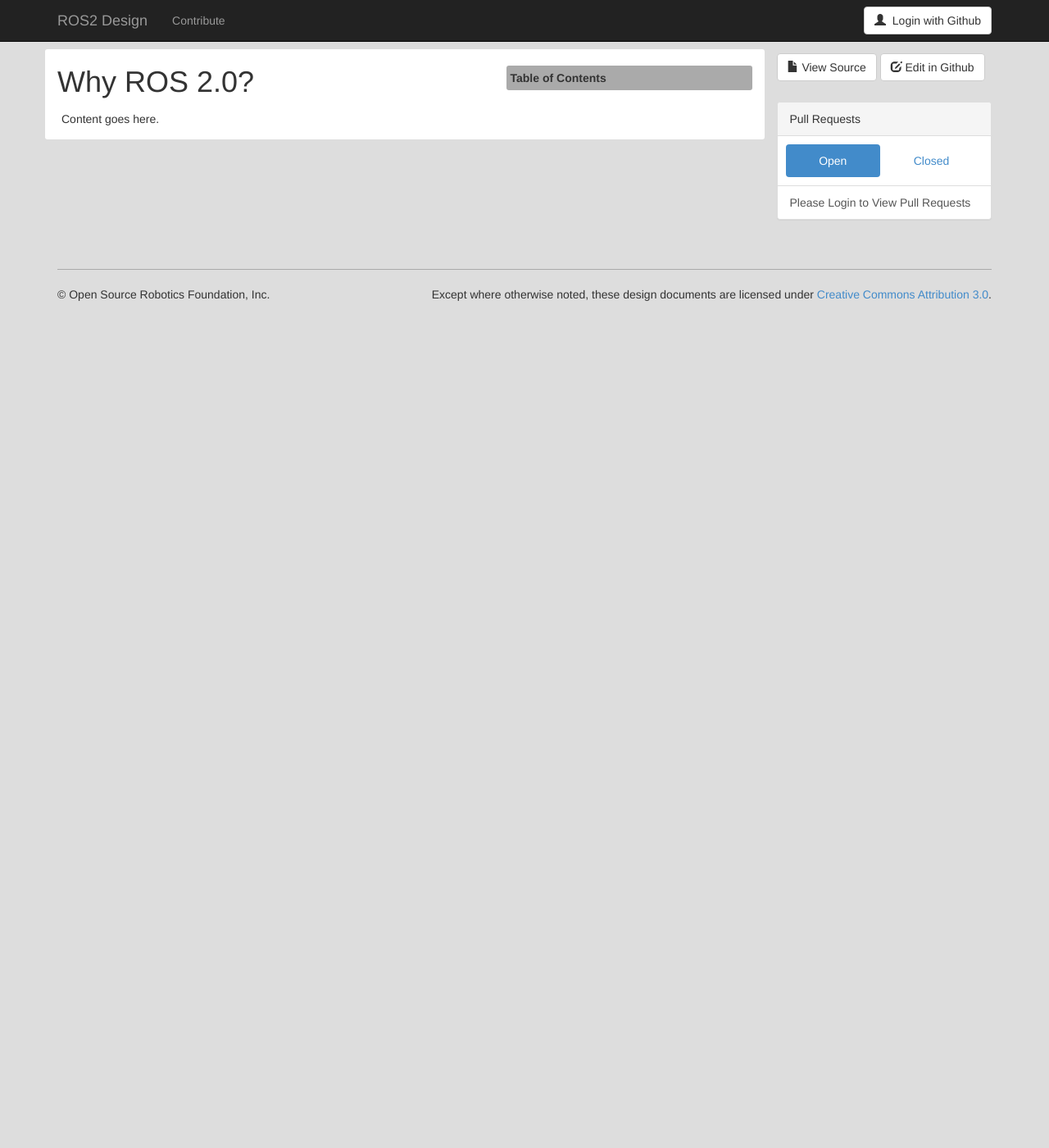
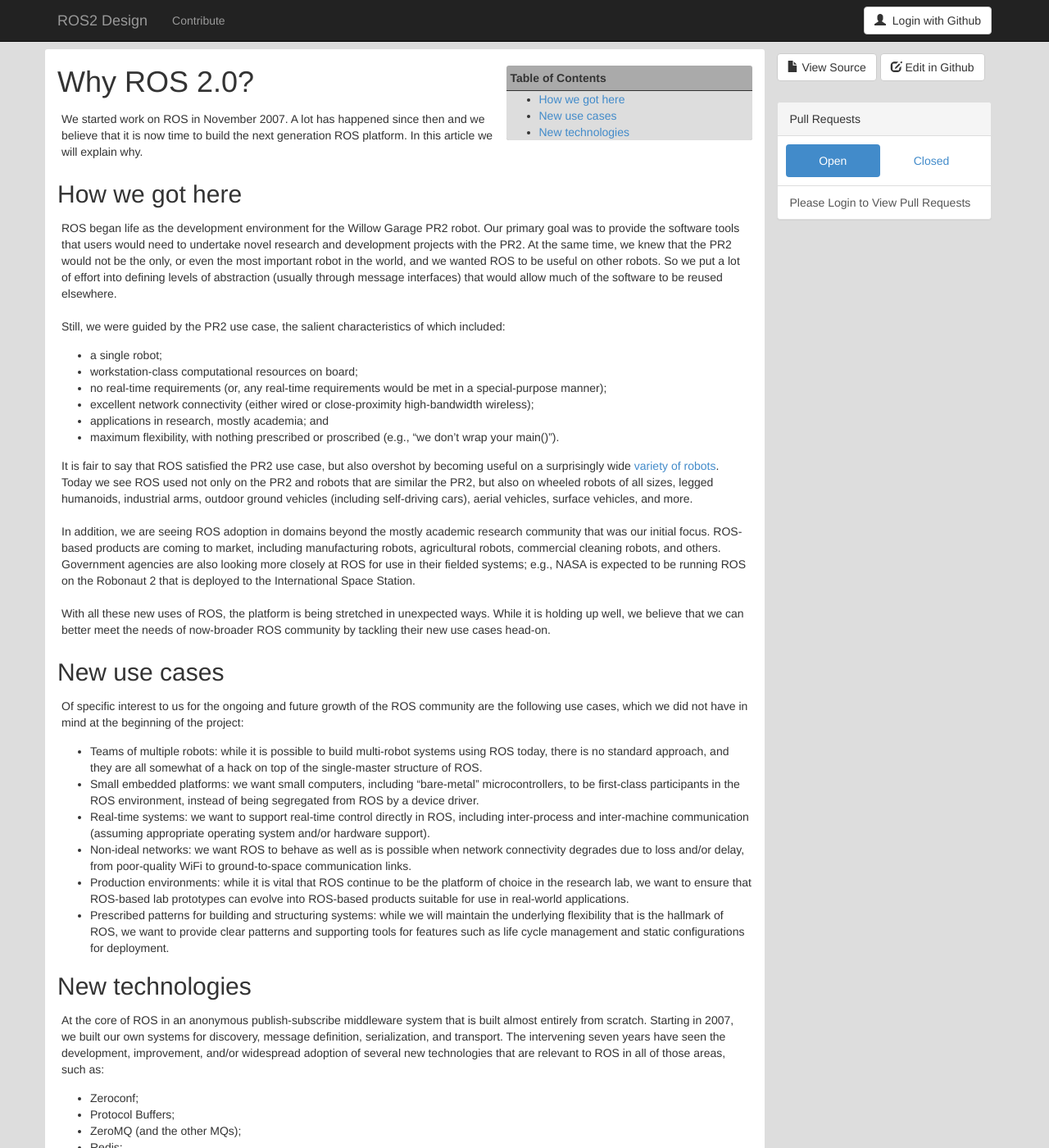
Before and after one commit to ros2/design, a Jekyll site: the page built from articles/10_why_ros2.md, in a window 1280 px wide and 1400 px high. Shown: the whole window at 82% size. Built offline with Jekyll 4.4.1, drawn with Linux system fonts in a browser that asks for light colours; nearby versions of some CDN libraries; some of the changed text lies outside the part shown.

Commit message:
First text in why ros

```diff
--- a/articles/10_why_ros2.md
+++ b/articles/10_why_ros2.md
@@ -10,4 +10,93 @@
 
 # {{ page.title }}
 
-Content goes here.
+We started work on ROS in November 2007.  A lot has happened since then and
+we believe that it is now time to build the next generation ROS platform.
+In this article we will explain why.
+
+## How we got here
+
+ROS began life as the development environment for the Willow Garage PR2
+robot.  Our primary goal was to provide the software tools that users would
+need to undertake novel research and development projects with the PR2.
+At the same time, we knew that the PR2 would not be the only, or even the
+most important robot in the world, and we wanted ROS to be useful on other
+robots.   So we put a lot of effort into defining levels of abstraction
+(usually through message interfaces) that would allow much of the software
+to be reused elsewhere.
+
+Still, we were guided by the PR2 use case, the salient characteristics of
+which included:
+
+- a single robot;
+- workstation-class computational resources on board;
+- no real-time requirements (or, any real-time requirements would be met in a special-purpose manner);
+- excellent network connectivity (either wired or close-proximity high-bandwidth wireless);
+- applications in research, mostly academia; and
+- maximum flexibility, with nothing prescribed or proscribed (e.g., "we don't wrap your main()").
+
+It is fair to say that ROS satisfied the PR2 use case, but also overshot by
+becoming useful on a surprisingly wide [variety of
+robots](http://wiki.ros.org/Robots).  Today we see ROS used not only on the
+PR2 and robots that are similar the PR2, but also on wheeled robots of all
+sizes, legged humanoids, industrial arms, outdoor ground vehicles (including
+self-driving cars), aerial vehicles, surface vehicles, and more.
+
+In addition, we are seeing ROS adoption in domains beyond the mostly
+academic research community that was our initial focus.  ROS-based products
+are coming to market, including manufacturing robots, agricultural robots,
+commercial cleaning robots, and others.  Government agencies are also
+looking more closely at ROS for use in their fielded systems; e.g., NASA
+is expected to be running ROS on the Robonaut 2 that is deployed to the
+International Space Station.
+
+With all these new uses of ROS, the platform is being stretched in
+unexpected ways.  While it is holding up well, we believe that we can
+better meet the needs of now-broader ROS community by tackling their new
+use cases head-on.
+
+## New use cases
+
+Of specific interest to us for the ongoing and future growth of the ROS
+community are the following use cases, which we did not have in mind at the
+beginning of the project:
+
+- Teams of multiple robots: while it is possible to build multi-robot
+  systems using ROS today, there is no standard approach, and they are all
+  somewhat of a hack on top of the single-master structure of ROS.
+- Small embedded platforms:  we want small computers, including
+  "bare-metal" microcontrollers, to be first-class participants in the ROS
+  environment, instead of being segregated from ROS by a device driver.
+- Real-time systems: we want to support real-time control directly in ROS,
+  including inter-process and inter-machine communication (assuming
+  appropriate operating system and/or hardware support).
+- Non-ideal networks: we want ROS to behave as well as is possible when
+  network connectivity degrades due to loss and/or delay, from poor-quality
+  WiFi to ground-to-space communication links.
+- Production environments: while it is vital that ROS continue to be the
+  platform of choice in the research lab, we want to ensure that ROS-based
+  lab prototypes can evolve into ROS-based products suitable for use in
+  real-world applications.
+- Prescribed patterns for building and structuring systems: while we will
+  maintain the underlying flexibility that is the hallmark of ROS, we want
+  to provide clear patterns and supporting tools for features such as life
+  cycle management and static configurations for deployment.
+
+## New technologies
+
+At the core of ROS in an anonymous publish-subscribe middleware system that
+is built almost entirely from scratch.  Starting in 2007, we built our own
+systems for discovery, message definition, serialization, and transport.
+The intervening seven years have seen the development, improvement, and/or
+widespread adoption of several new technologies that are relevant to ROS in
+all of those areas, such as:
+
+- Zeroconf;
+- Protocol Buffers;
+- ZeroMQ (and the other MQs);
+- Redis;
+- WebSockets; and
+- DDS (Data Distribution Service).
+
+It is now possible to build a ROS-like middleware system using
+off-the-shelf open source libraries.
```
